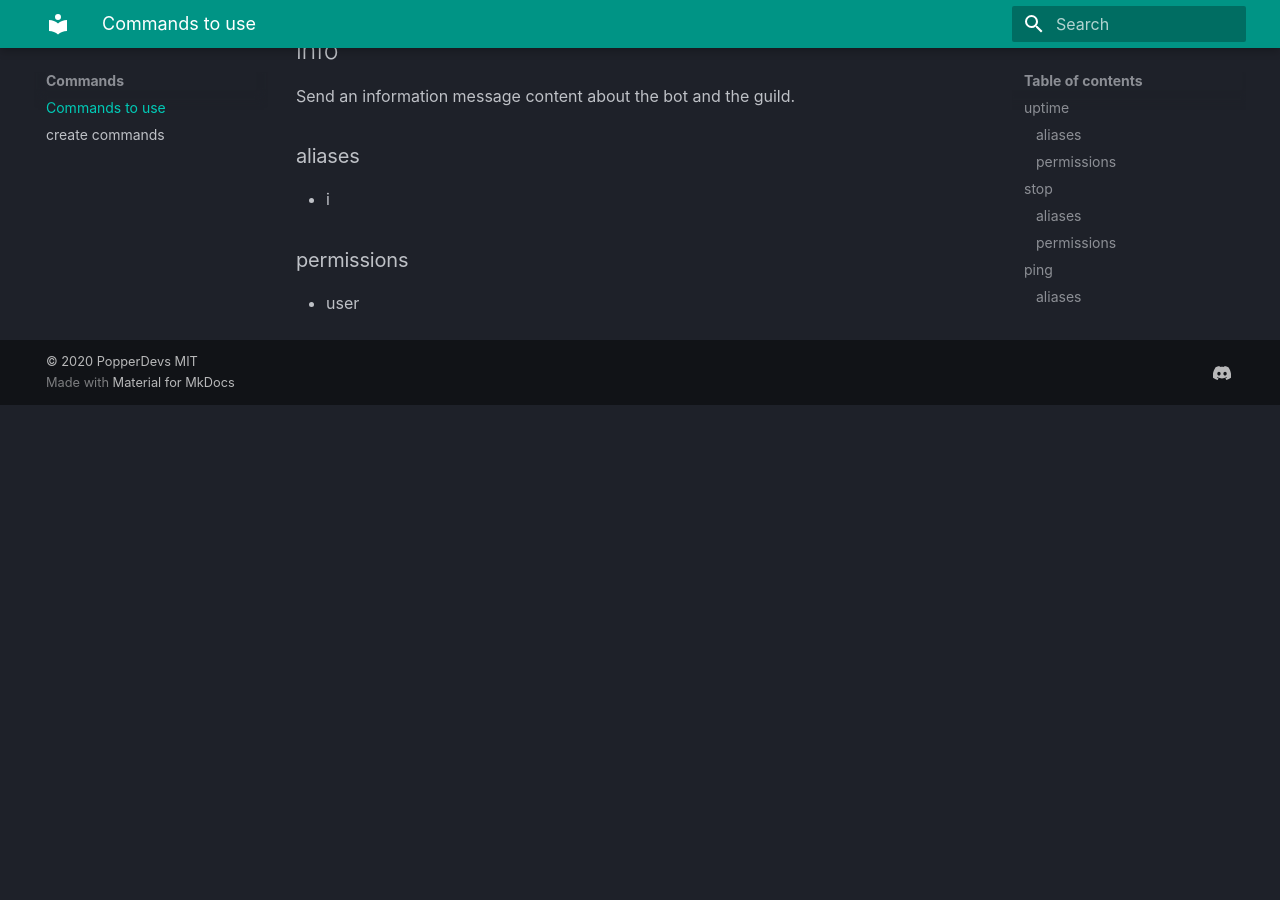
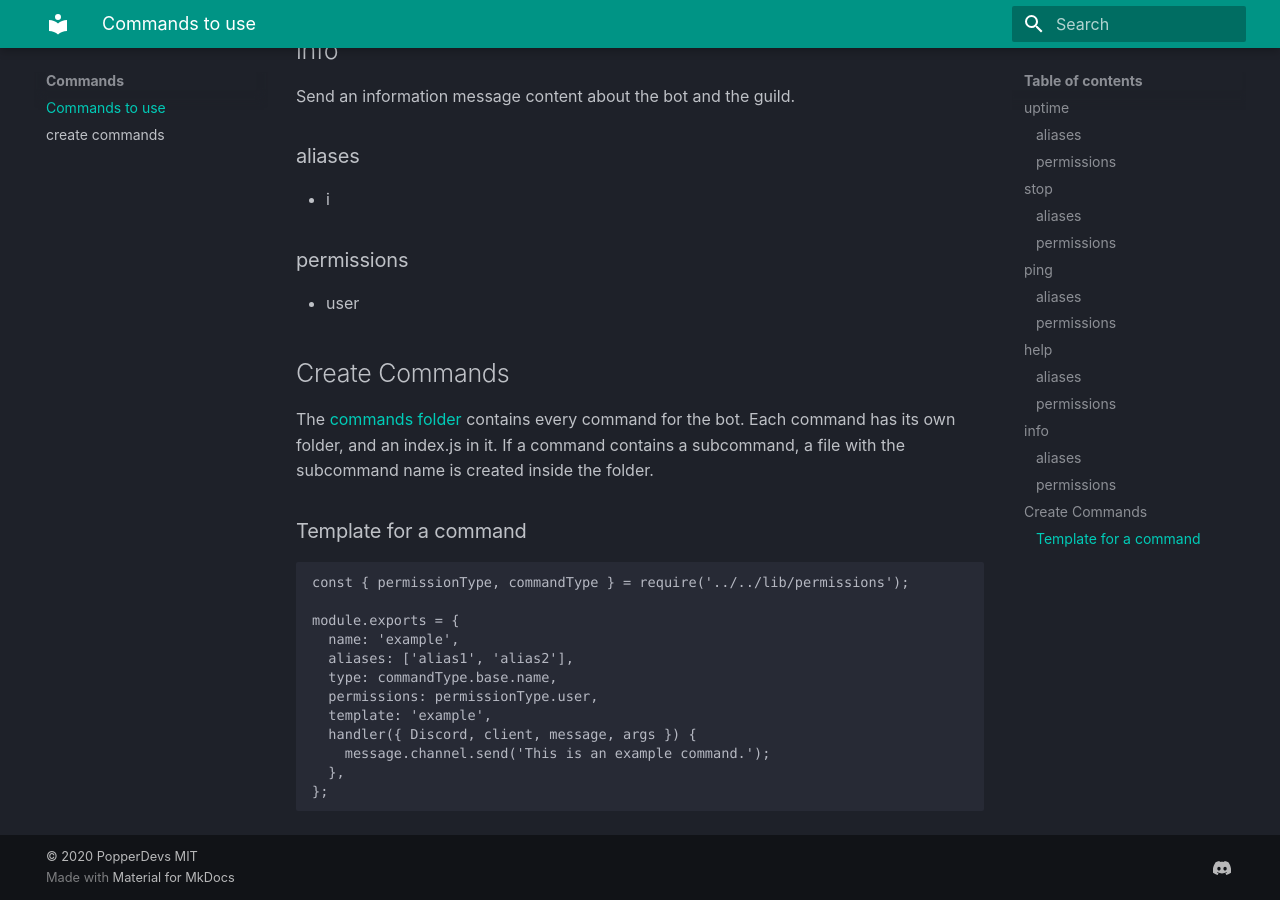
Before and after one commit to PopperDevs/PopperBot-docs, an MkDocs documentation site: the page built from docs/commands/commands.md, in a window 1280 px wide and 900 px high, scrolled down 1695 px. Built offline with MkDocs 1.6.1 and Material for MkDocs 9.7.7, drawn with Linux system fonts in a browser that asks for light colours; before the commit the page ends 2100 px from its top, so only the background shows below that.

Commit message:
moved create command to commands

````diff
--- a/docs/commands/commands.md
+++ b/docs/commands/commands.md
@@ -41,3 +41,24 @@
  - i
 ### permissions
  - user
+
+## Create Commands
+
+The [commands folder](https://github.com/PopperDevs/PopperBot/tree/master/commands) contains every command for the bot. Each command has its own folder, and an index.js in it. If a command contains a subcommand, a file with the subcommand name is created inside the folder.
+
+### Template for a command
+
+```javascript
+const { permissionType, commandType } = require('../../lib/permissions');
+
+module.exports = {
+  name: 'example',
+  aliases: ['alias1', 'alias2'],
+  type: commandType.base.name,
+  permissions: permissionType.user,
+  template: 'example',
+  handler({ Discord, client, message, args }) {
+    message.channel.send('This is an example command.');
+  },
+};
+```
````
